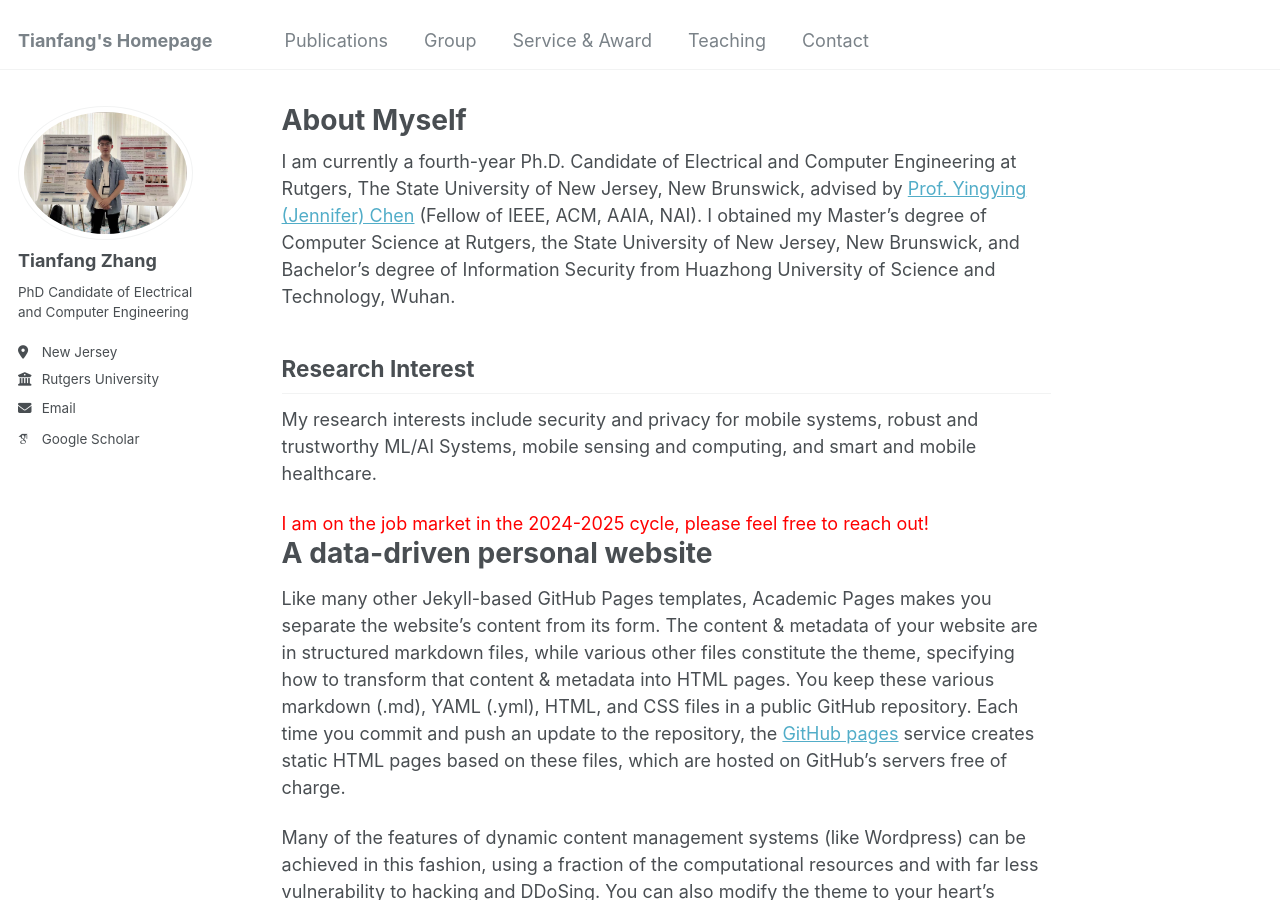
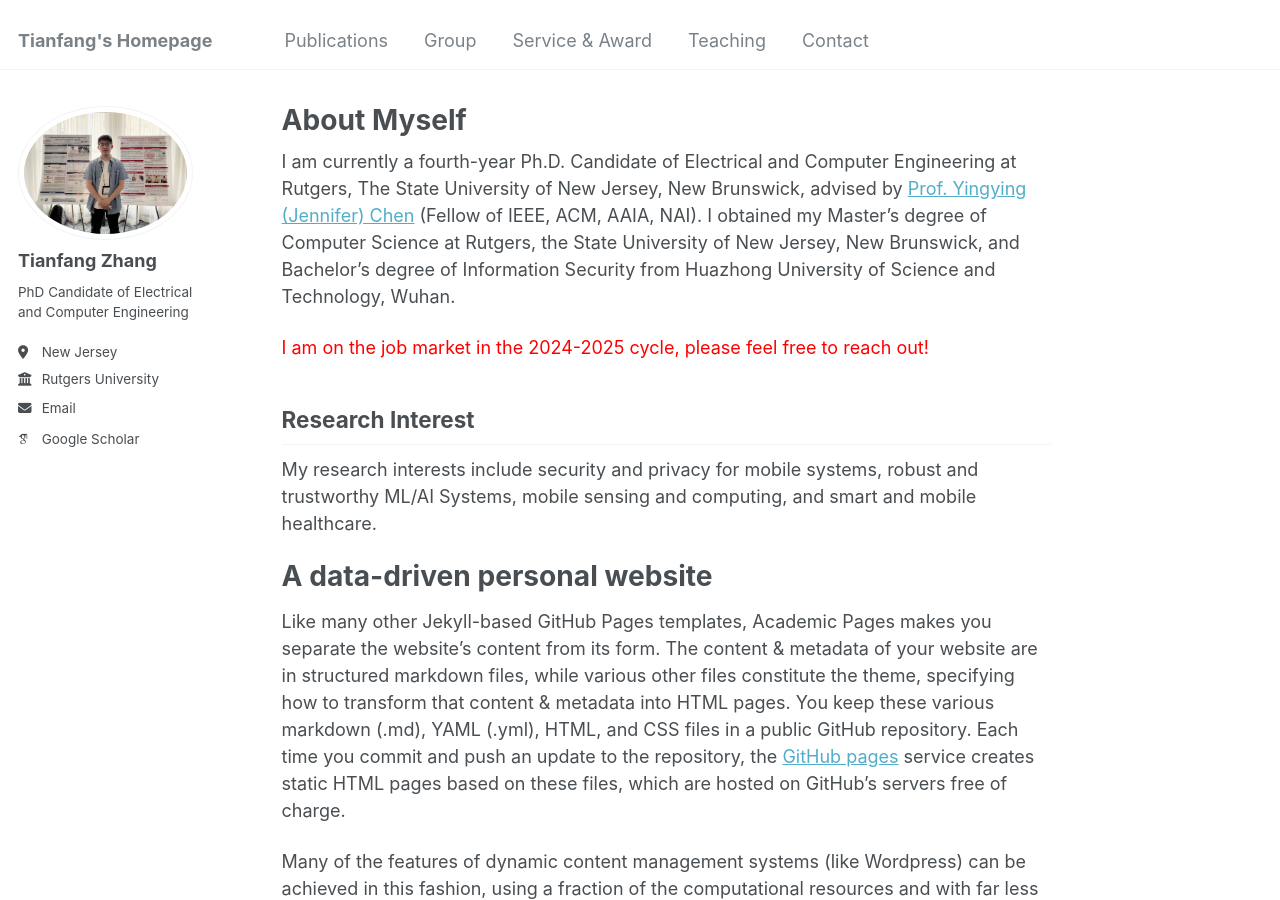
Before and after one commit to tianfang96/tianfang96.github.io, a Jekyll site: the page built from _pages/about.md, in a window 1280 px wide and 900 px high. Built offline with Jekyll 4.4.1, drawn with Linux system fonts in a browser that asks for light colours; some web fonts are replaced.

Commit message:
Update about.md

```diff
--- a/_pages/about.md
+++ b/_pages/about.md
@@ -8,11 +8,11 @@ redirect_from:
 ---
 I am currently a fourth-year Ph.D. Candidate of Electrical and Computer Engineering at Rutgers, The State University of New Jersey, New Brunswick, advised by [Prof. Yingying (Jennifer) Chen](https://www.winlab.rutgers.edu/~yychen/) (Fellow of IEEE, ACM, AAIA, NAI). I obtained my Master's degree of Computer Science at Rutgers, the State University of New Jersey, New Brunswick, and Bachelor's degree of Information Security from Huazhong University of Science and Technology, Wuhan.
 
+<font color='red'> I am on the job market in the 2024-2025 cycle, please feel free to reach out! </font>
+
 Research Interest
 -----
 My research interests include security and privacy for mobile systems, robust and trustworthy ML/AI Systems, mobile sensing and computing, and smart and mobile healthcare.
-
-<font color='red'> I am on the job market in the 2024-2025 cycle, please feel free to reach out! </font>
 
 A data-driven personal website
 ======
```
